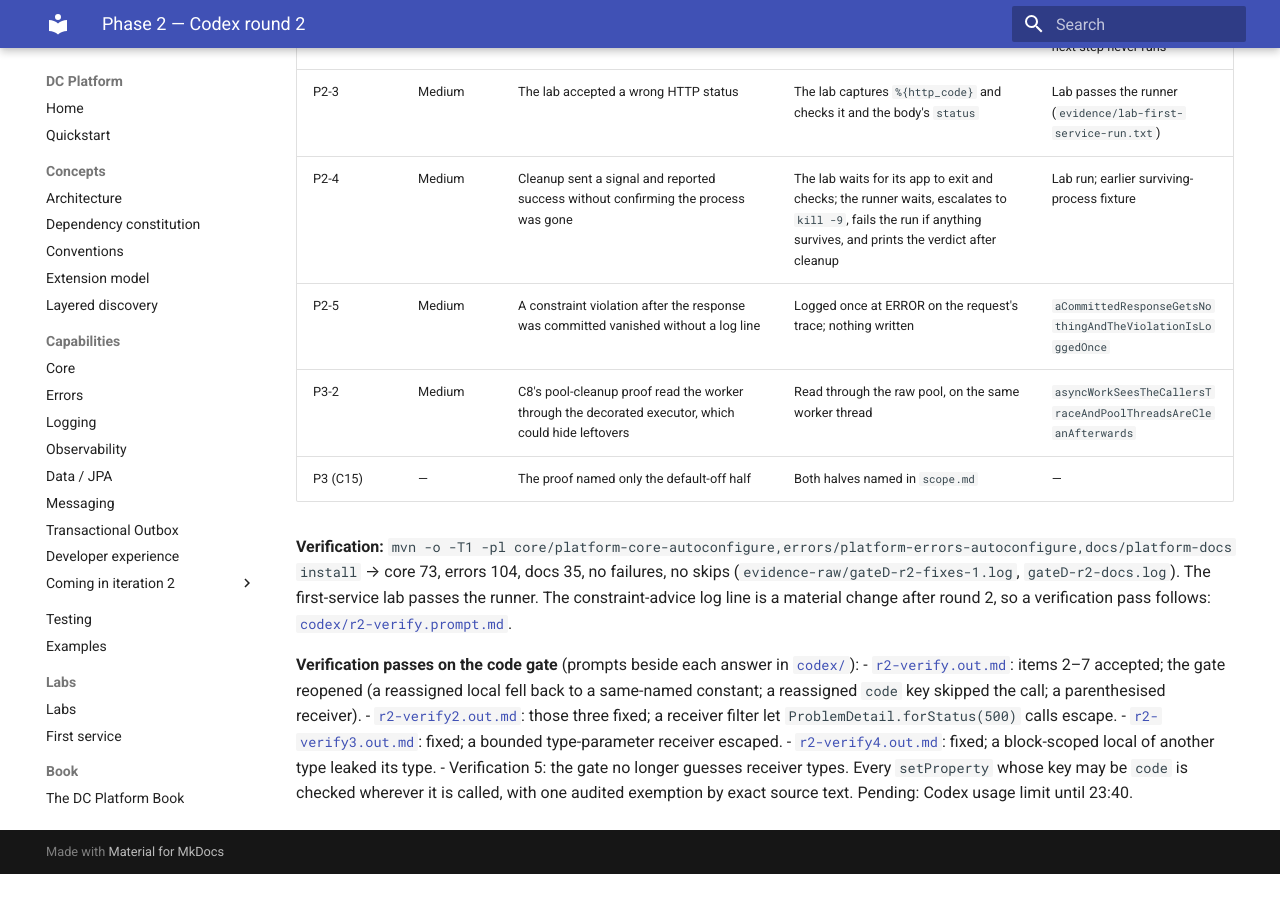
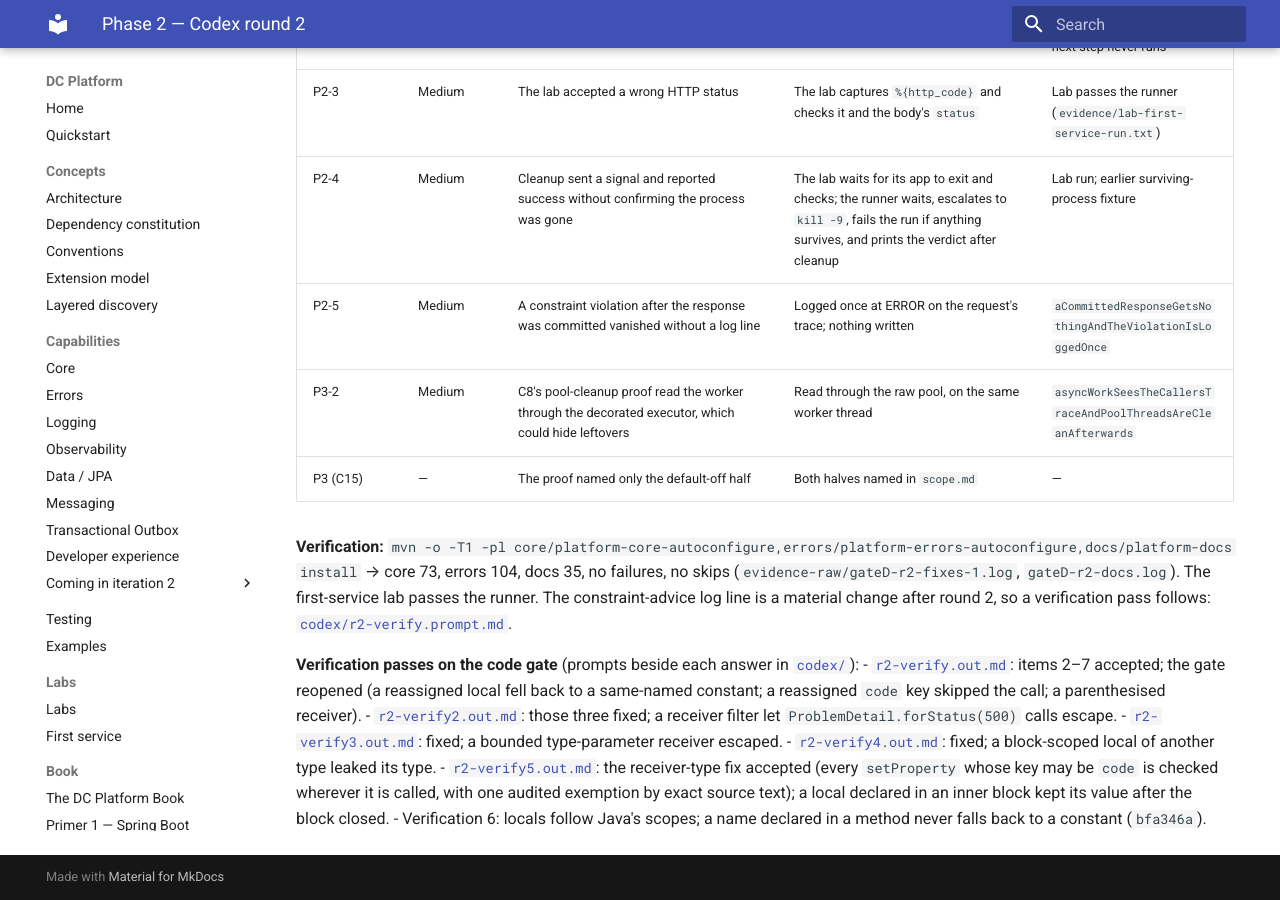
Before and after one commit to muhammadallee/dc-platform, an MkDocs documentation site: the page built from docs/spring-native/phase-02-foundation/review-round-2.md, in a window 1280 px wide and 900 px high, scrolled down 678 px. Built offline with MkDocs 1.6.1 and Material for MkDocs 9.7.7, drawn with Linux system fonts in a browser that asks for light colours; before the commit the page ends 1552 px from its top, so only the background shows below that.

Commit message:
docs(spring-native): phase 2 Codex verification 5 answer and verification 6 prompt
Co-Authored-By: Claude Opus 5.5 <noreply@anthropic.com>
Claude-Session: https://claude.ai/code/session_0131grQ6pUwFCGZox6ekZHiA

```diff
--- a/docs/spring-native/phase-02-foundation/review-round-2.md
+++ b/docs/spring-native/phase-02-foundation/review-round-2.md
@@ -32,5 +32,8 @@ verification pass follows: [`codex/r2-verify.prompt.md`](codex/r2-verify.prompt.
   calls escape.
 - [`r2-verify3.out.md`](codex/r2-verify3.out.md): fixed; a bounded type-parameter receiver escaped.
 - [`r2-verify4.out.md`](codex/r2-verify4.out.md): fixed; a block-scoped local of another type leaked its type.
-- Verification 5: the gate no longer guesses receiver types. Every `setProperty` whose key may be `code` is checked
-  wherever it is called, with one audited exemption by exact source text. Pending: Codex usage limit until 23:40.
+- [`r2-verify5.out.md`](codex/r2-verify5.out.md): the receiver-type fix accepted (every `setProperty` whose key may be
+  `code` is checked wherever it is called, with one audited exemption by exact source text); a local declared in an
+  inner block kept its value after the block closed.
+- Verification 6: locals follow Java's scopes; a name declared in a method never falls back to a constant
+  (`bfa346a`).
```
Also changed, not shown: docs/spring-native/phase-02-foundation/codex/r2-verify5.out.md (added, +18 -0 lines), docs/spring-native/phase-02-foundation/codex/r2-verify6.prompt.md (added, +12 -0 lines).
